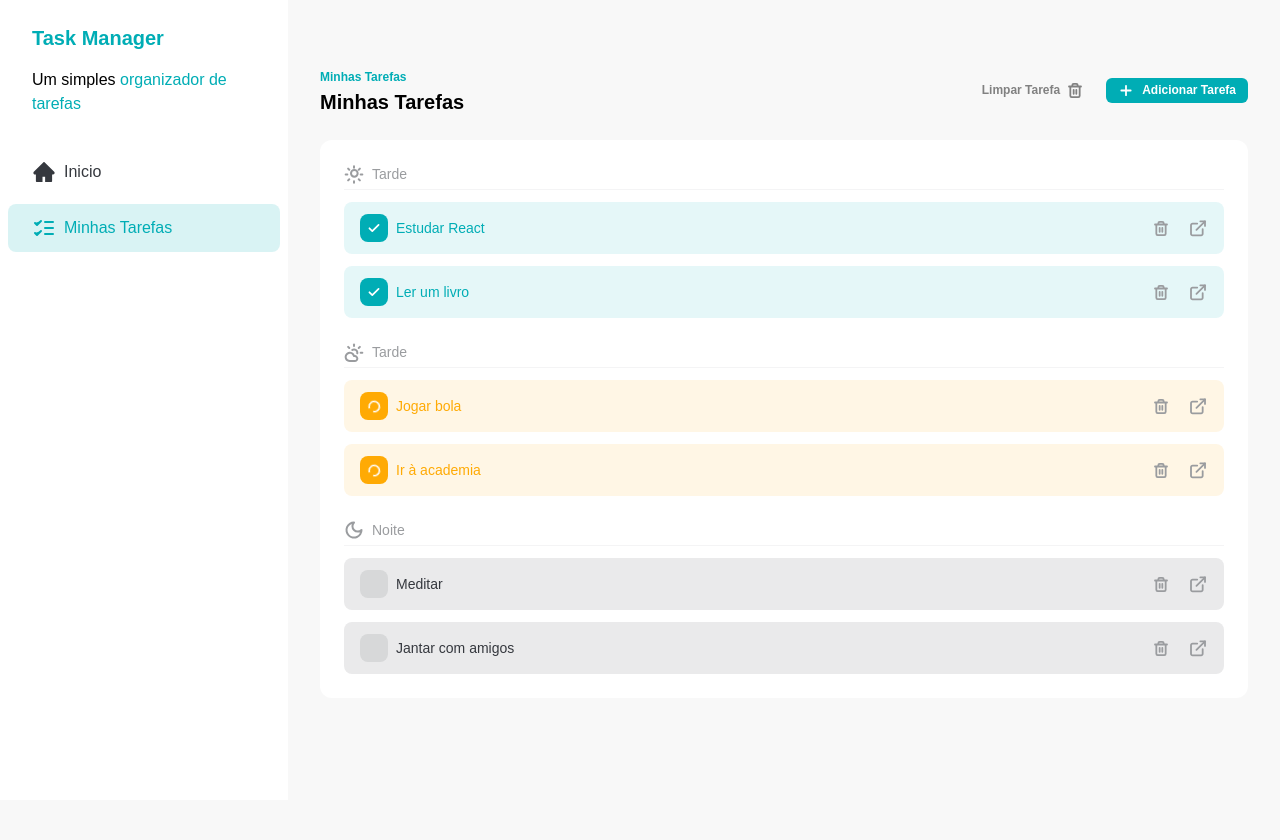
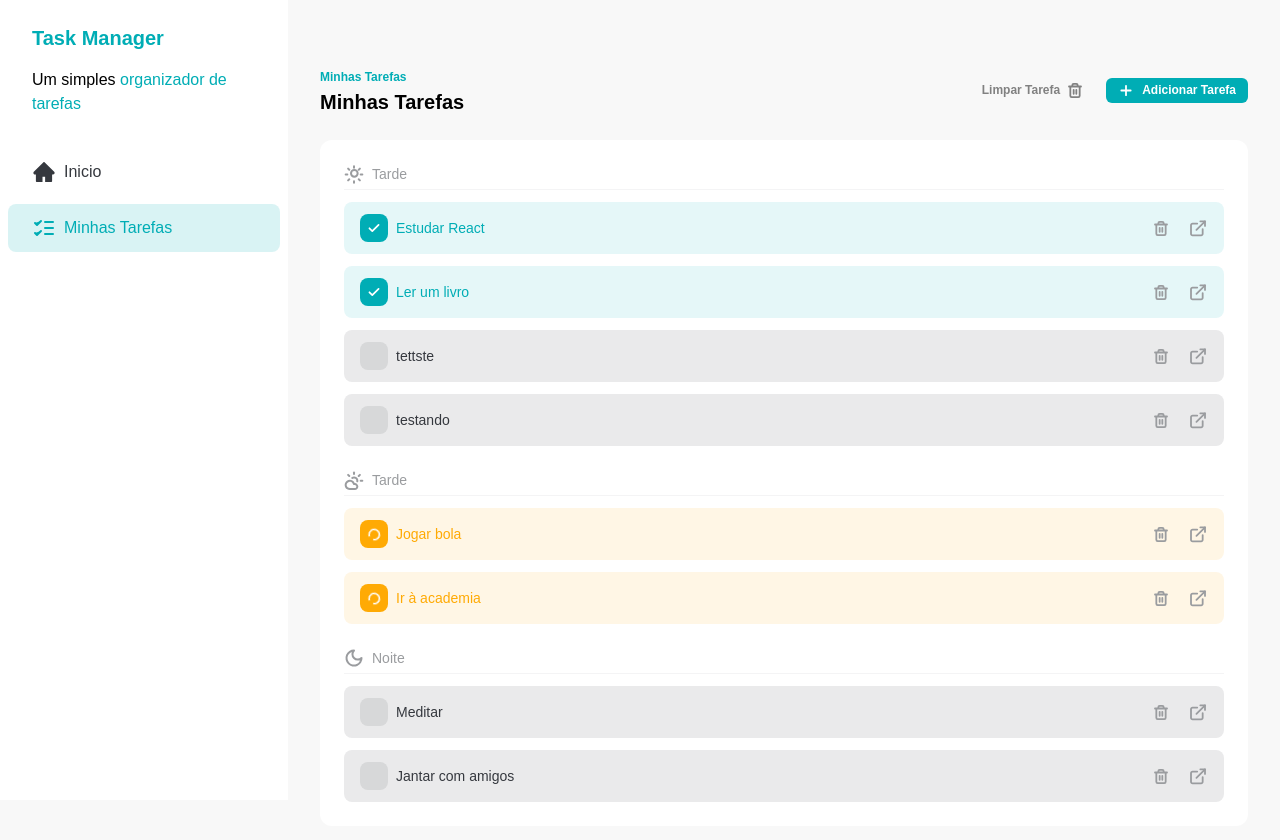
Before and after one commit to lucioneves/listador-de-tarefas, a React (Vite) app: page / in a window 1280 px wide. Shown: the top 840 px of the page. Before the commit the page ends 800 px from the top, so only its background shows below. Built offline with nearby package versions, Linux system fonts and the light colour scheme; data requests are answered from the project's data file; a web font is replaced by a local one.

Commit message:
feat: ensure task is created on db

```diff
--- a/db.json
+++ b/db.json
@@ -1,46 +1,60 @@
 {
   "tasks": [
     {
-      "id": 1,
+      "id": "1",
       "title": "Estudar React",
       "description": "Estudar os conceitos básicos do React",
       "time": "morning",
       "status": "done"
     },
     {
-      "id": 2,
+      "id": "2",
       "title": "Ler um livro",
       "description": "Ler um livro sobre desenvolvimento web",
       "time": "morning",
       "status": "done"
     },
     {
-      "id": 3,
+      "id": "3",
       "title": "Jogar bola",
       "description": "Assistir ao jogo do meu time",
       "time": "afternoon",
       "status": "in-progress"
     },
     {
-      "id": 4,
+      "id": "4",
       "title": "Ir à academia",
       "description": "Treinar pernas e abdômen",
       "time": "afternoon",
       "status": "in-progress"
     },
     {
-      "id": 5,
+      "id": "5",
       "title": "Meditar",
       "description": "Meditar por 20 minutos",
       "time": "evening",
       "status": "not-started"
     },
     {
-      "id": 6,
+      "id": "6",
       "title": "Jantar com amigos",
       "description": "Reservar mesa no restaurante",
       "time": "evening",
       "status": "not-started"
+    },
+    {
+      "id": "50cbfd24-e58a-4c94-a24a-418c72b76b2a",
+      "title": "tettste",
+      "time": "morning",
+      "description": "teste",
+      "status": "not-started"
+    },
+    {
+      "id": "27924dcf-9bcf-4f46-bbb6-33b19ae5e52a",
+      "title": "testando",
+      "time": "morning",
+      "description": "tristeza",
+      "status": "not-started"
     }
   ]
 }
--- a/src/components/TaskItem.jsx
+++ b/src/components/TaskItem.jsx
@@ -53,7 +53,7 @@ const TaskItem = ({ task, handlekCheckboxClick, handleDeleteClick }) => {
 }
 TaskItem.propTypes = {
   task: PropTypes.shape({
-    id: PropTypes.number.isRequired,
+    id: PropTypes.string.isRequired,
     title: PropTypes.string.isRequired,
     time: PropTypes.oneOf(["morning", "afternoon", "evening"]).isRequired,
     description: PropTypes.string.isRequired,
--- a/src/components/Tasks.jsx
+++ b/src/components/Tasks.jsx
@@ -69,7 +69,17 @@ const Tasks = () => {
     setTasks(newTasks)
   }
 
-  const handleAddTaskSubmit = (task) => {
+  const handleAddTaskSubmit = async (task) => {
+    const response = await fetch("http://localhost:3000/tasks", {
+      method: "POST",
+      body: JSON.stringify(task),
+    })
+    if (!response.ok) {
+      return toast.error(
+        "Erro ao adicionar tarefa. Por favor, tente novamente."
+      )
+    }
+
     setTasks([...tasks, task])
     toast.success("Tarefa adicionada com sucesso!")
     handleDialogClose()
```
Also changed, not shown: src/App.jsx (+4 -4 lines).
